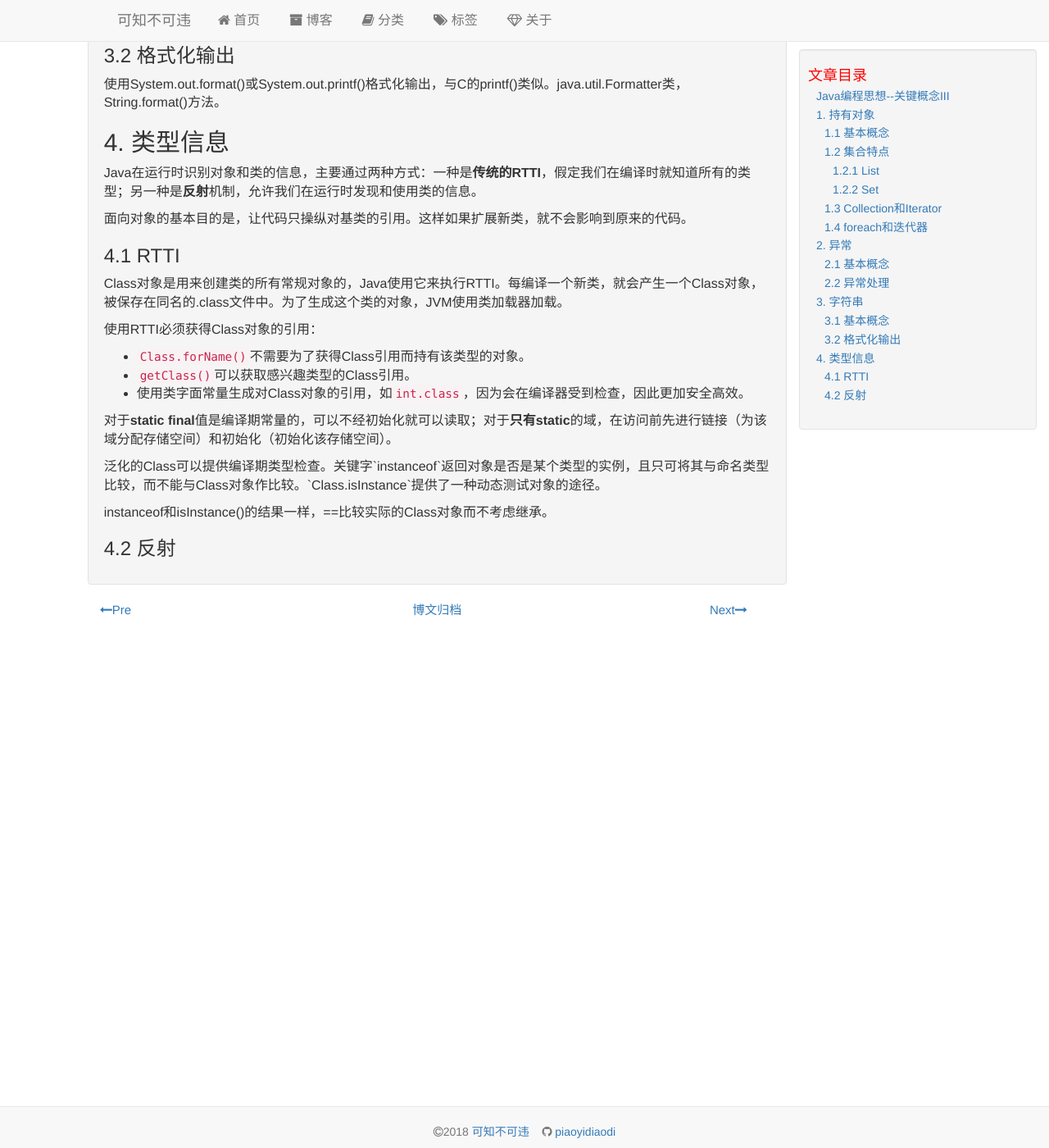
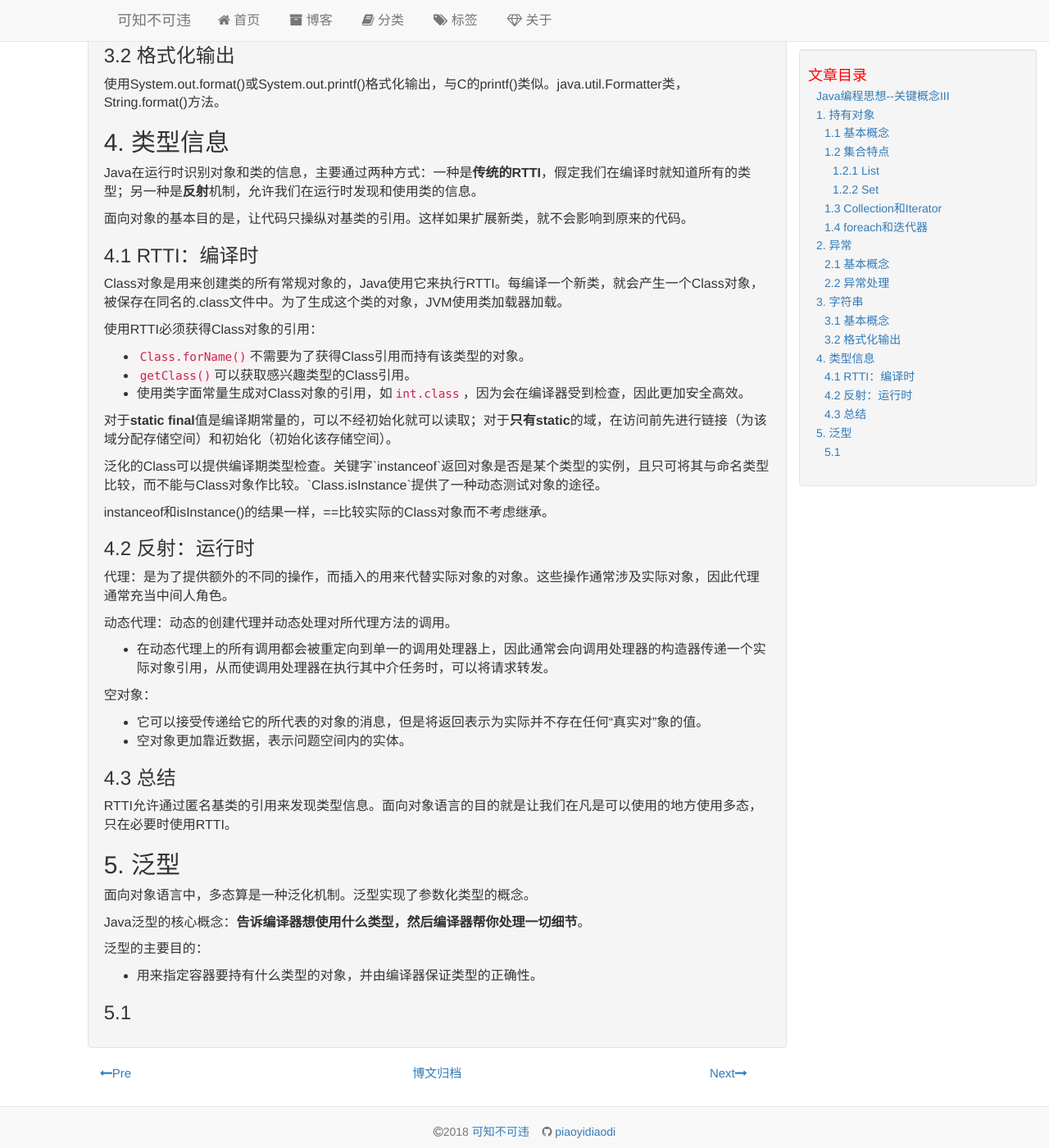
Before and after one commit to piaoyidaodi/piaoyidaodi.github.io, a Jekyll site: the page built from _posts/2018-03-29-thinking-in-java-note-key-concepts-III.md, in a window 1280 px wide and 1400 px high, scrolled down 2763 px. Shown: the whole window at 82% size. Built offline with Jekyll 4.4.1, drawn with Linux system fonts in a browser that asks for light colours; before the commit the page ends 3597 px from its top, so only the background shows below that; some of the changed text lies outside the part shown.

```diff
--- a/_posts/2018-03-29-thinking-in-java-note-key-concepts-III.md
+++ b/_posts/2018-03-29-thinking-in-java-note-key-concepts-III.md
@@ -4,7 +4,7 @@ title: "Java编程思想--关键概念III"
 categories: Thinking-In-Java-Note
 tag: Core-Java
 ---
-> `java`中一些重要的概念，**集合、异常、字符串、类型信息**等。
+> `java`中一些重要的概念，**集合、异常、字符串、类型信息、泛型**等。
 
 ## 1. 持有对象
 
@@ -118,7 +118,7 @@ Java在运行时识别对象和类的信息，主要通过两种方式：一种
 
 面向对象的基本目的是，让代码只操纵对基类的引用。这样如果扩展新类，就不会影响到原来的代码。
 
-### 4.1 RTTI
+### 4.1 RTTI：编译时
 
 Class对象是用来创建类的所有常规对象的，Java使用它来执行RTTI。每编译一个新类，就会产生一个Class对象，被保存在同名的.class文件中。为了生成这个类的对象，JVM使用类加载器加载。
 
@@ -133,4 +133,28 @@ Class对象是用来创建类的所有常规对象的，Java使用它来执行RT
 
 instanceof和isInstance()的结果一样，==比较实际的Class对象而不考虑继承。
 
-### 4.2 反射
+### 4.2 反射：运行时
+
+代理：是为了提供额外的不同的操作，而插入的用来代替实际对象的对象。这些操作通常涉及实际对象，因此代理通常充当中间人角色。
+
+动态代理：动态的创建代理并动态处理对所代理方法的调用。
+- 在动态代理上的所有调用都会被重定向到单一的调用处理器上，因此通常会向调用处理器的构造器传递一个实际对象引用，从而使调用处理器在执行其中介任务时，可以将请求转发。
+
+空对象：
+- 它可以接受传递给它的所代表的对象的消息，但是将返回表示为实际并不存在任何“真实对”象的值。
+- 空对象更加靠近数据，表示问题空间内的实体。
+
+### 4.3 总结
+
+RTTI允许通过匿名基类的引用来发现类型信息。面向对象语言的目的就是让我们在凡是可以使用的地方使用多态，只在必要时使用RTTI。
+
+## 5. 泛型
+
+面向对象语言中，多态算是一种泛化机制。泛型实现了参数化类型的概念。
+
+Java泛型的核心概念：**告诉编译器想使用什么类型，然后编译器帮你处理一切细节**。
+
+泛型的主要目的：
+- 用来指定容器要持有什么类型的对象，并由编译器保证类型的正确性。
+
+### 5.1
```
Also changed, not shown: _posts/2018-11-16-vbird-linux-IV.md (added, +188 -0 lines).
